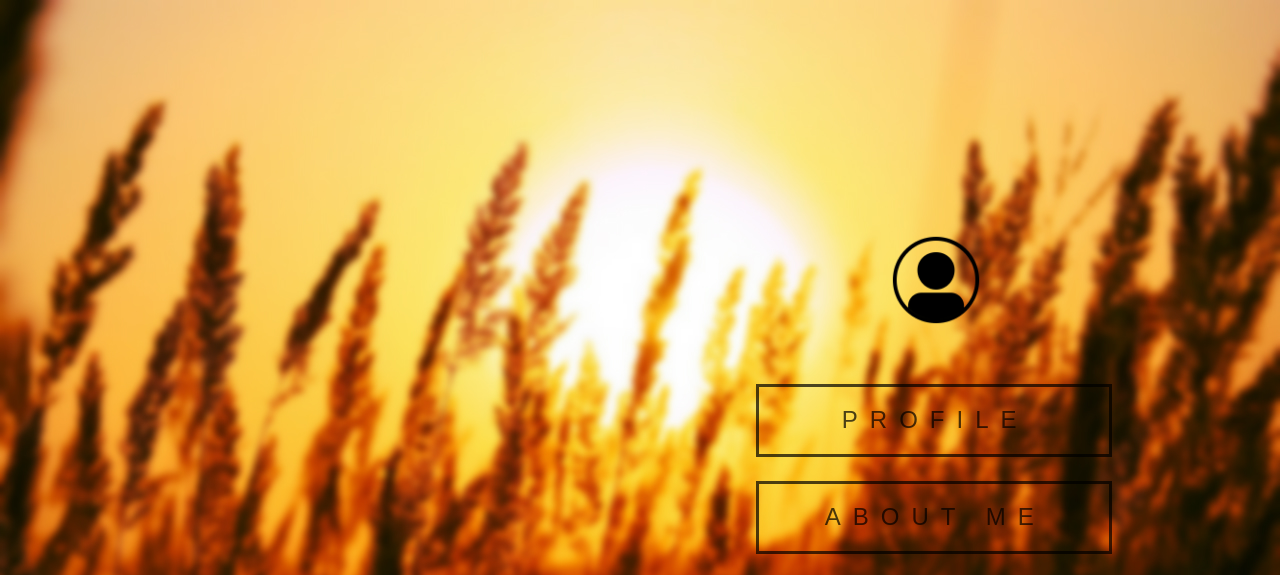
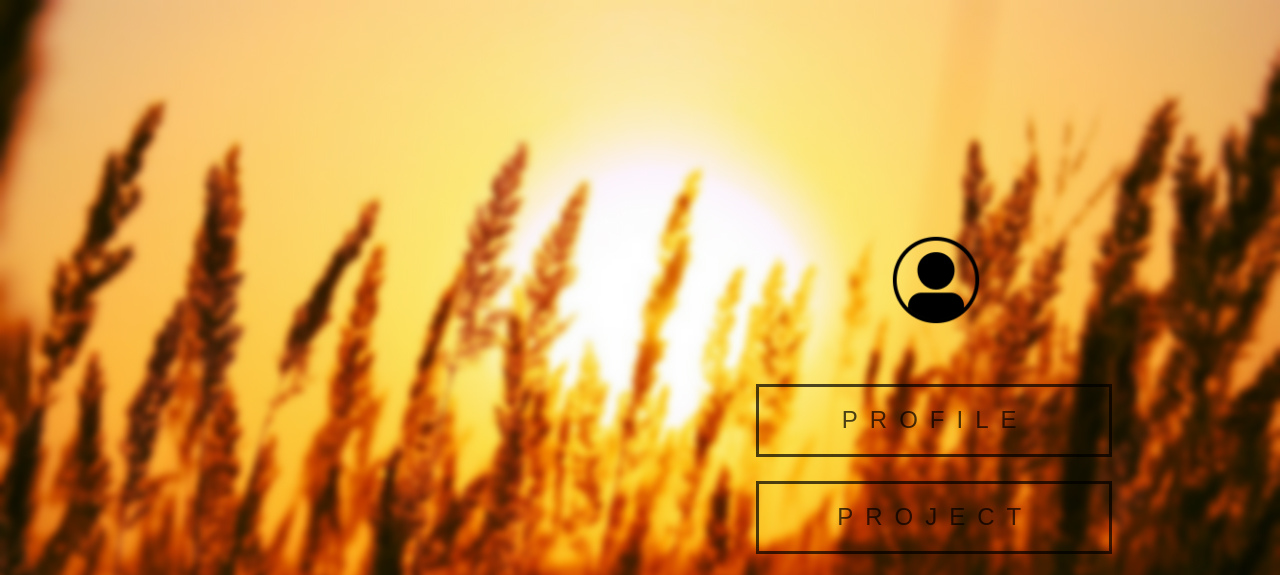
Before and after one commit to jcemojica/jcemojica.github.io, a plain HTML site: page index.html in a window 1280 px wide. Shown: the top 575 px of the page. Drawn offline with Linux system fonts and the light colour scheme.

Commit message:
Update index.html

```diff
--- a/index.html
+++ b/index.html
@@ -94,7 +94,7 @@
 			<ul>
 				<li><a href = "profile.html">PROFILE</li> </a>
 				<p> </p>
-				<li> ABOUT ME </li>
+				<li> PROJECT </li>
 				<p> </p>
 			</ul>
 			<br>
```
